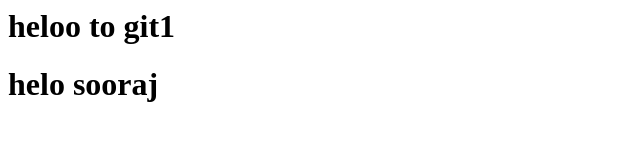
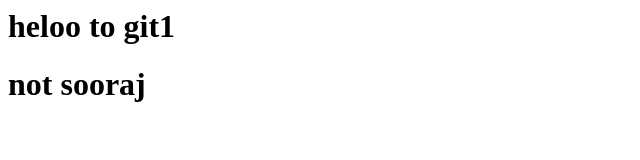
Before and after one commit to suiiitechie/datewithgit, a plain HTML site: page index.html in a window 1280 px wide. Shown: the full height of the page, 0-640 px from the left. Drawn offline with Linux system fonts and the light colour scheme.

Commit message:
modified two files

```diff
--- a/index.html
+++ b/index.html
@@ -2,6 +2,6 @@
 
 <body>
 <h1>heloo to git</h>1
-    <h1>helo sooraj</h1>
+    <h1>not sooraj</h1>
 </body>
 </html>
```
